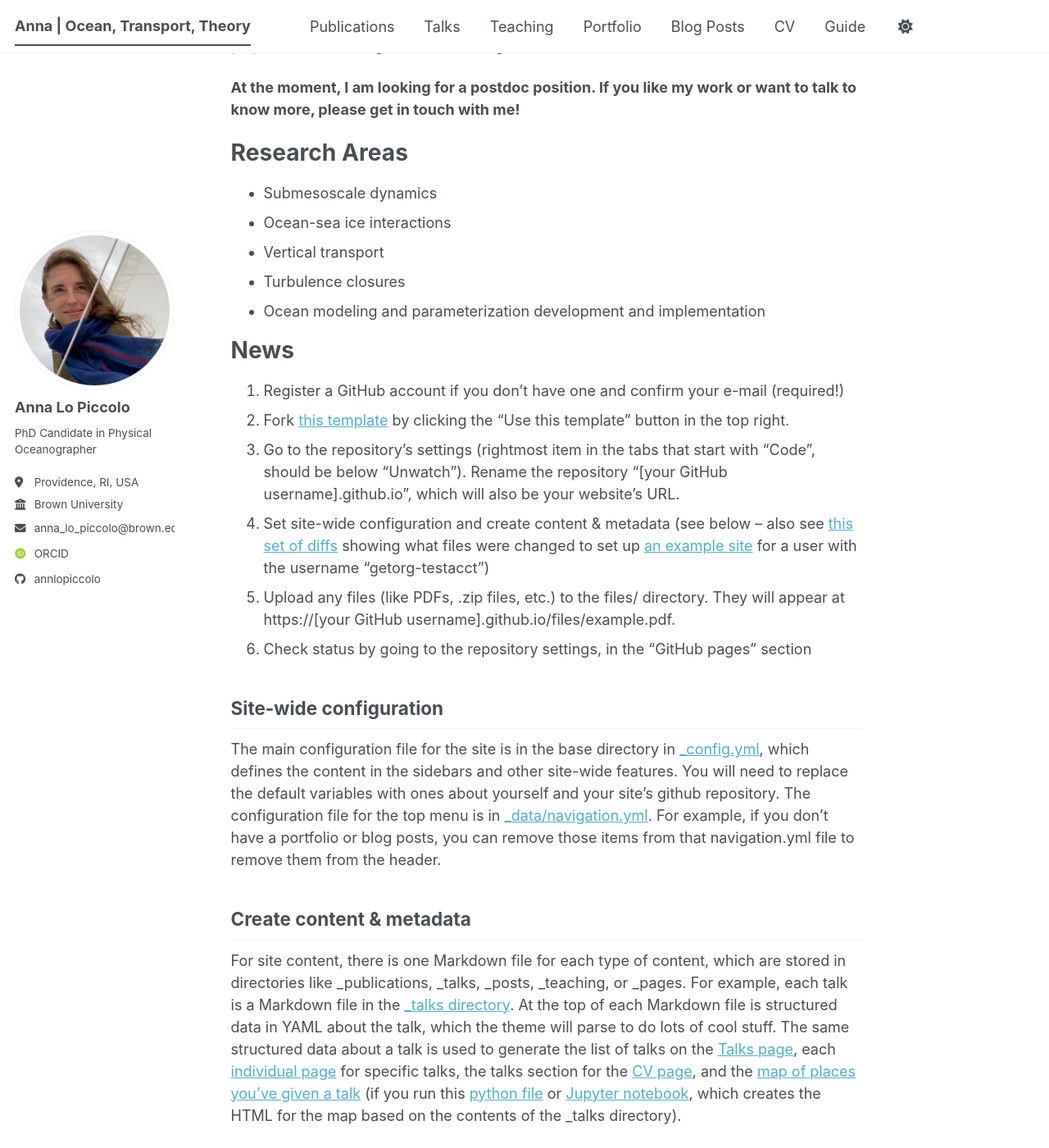
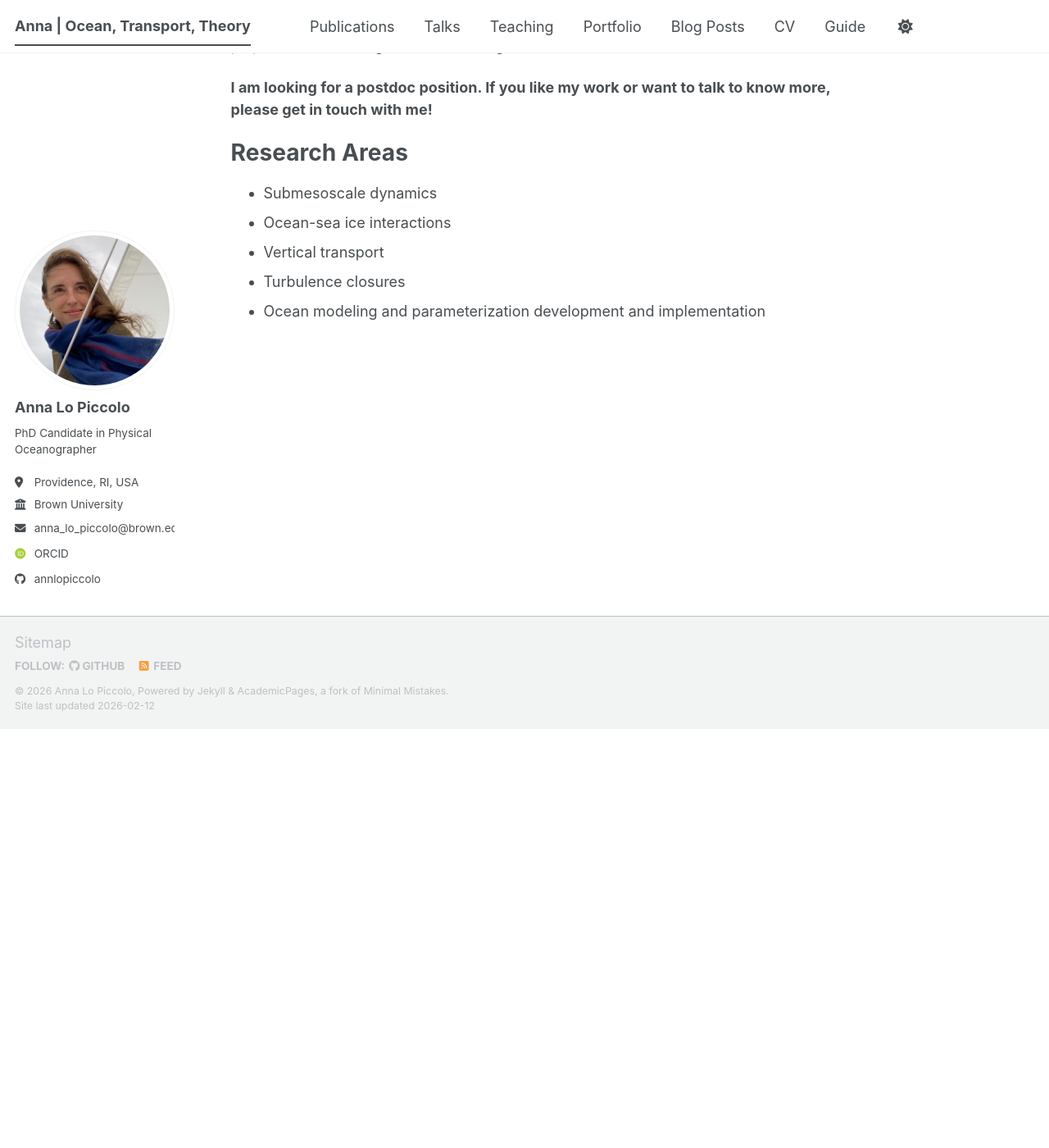
Before and after one commit to annlopiccolo/annlopiccolo.github.io, a Jekyll site: the page built from _pages/about.md, in a window 1280 px wide and 1400 px high, scrolled down 511 px. Shown: the whole window at 82% size. Built offline with Jekyll 4.4.1, drawn with Linux system fonts in a browser that asks for light colours; some web fonts are replaced; a script bundle is joined from its source files by our own code; library files that are not in the unit come from our copies; some of the changed text lies outside the part shown.

Commit message:
Updated text about.md

```diff
--- a/_pages/about.md
+++ b/_pages/about.md
@@ -17,7 +17,7 @@ Hello! My name is Anna, I am a physical oceanographer interested in turbulence p
 
  I love many things in life, from being in contact with nature — hiking, climbing, swimming — and connecting with people, to doing creative work (including science-inspired projects), and reading and overthinking.
 
- **At the moment, I am looking for a postdoc position. If you like my work or want to talk to know more, please get in touch with me!**
+ **I am looking for a postdoc position. If you like my work or want to talk to know more, please get in touch with me!**
 
 Research Areas
 ======
@@ -26,38 +26,3 @@ Research Areas
 - Vertical transport
 - Turbulence closures
 - Ocean modeling and parameterization development and implementation
-
-News
-======
-
-
-1. Register a GitHub account if you don't have one and confirm your e-mail (required!)
-1. Fork [this template](https://github.com/academicpages/academicpages.github.io) by clicking the "Use this template" button in the top right.
-1. Go to the repository's settings (rightmost item in the tabs that start with "Code", should be below "Unwatch"). Rename the repository "[your GitHub username].github.io", which will also be your website's URL.
-1. Set site-wide configuration and create content & metadata (see below -- also see [this set of diffs](https://archive.is/3TPas) showing what files were changed to set up [an example site](https://getorg-testacct.github.io) for a user with the username "getorg-testacct")
-1. Upload any files (like PDFs, .zip files, etc.) to the files/ directory. They will appear at https://[your GitHub username].github.io/files/example.pdf.
-1. Check status by going to the repository settings, in the "GitHub pages" section
-
-Site-wide configuration
-------
-The main configuration file for the site is in the base directory in [_config.yml](https://github.com/academicpages/academicpages.github.io/blob/master/_config.yml), which defines the content in the sidebars and other site-wide features. You will need to replace the default variables with ones about yourself and your site's github repository. The configuration file for the top menu is in [_data/navigation.yml](https://github.com/academicpages/academicpages.github.io/blob/master/_data/navigation.yml). For example, if you don't have a portfolio or blog posts, you can remove those items from that navigation.yml file to remove them from the header.
-
-Create content & metadata
-------
-For site content, there is one Markdown file for each type of content, which are stored in directories like _publications, _talks, _posts, _teaching, or _pages. For example, each talk is a Markdown file in the [_talks directory](https://github.com/academicpages/academicpages.github.io/tree/master/_talks). At the top of each Markdown file is structured data in YAML about the talk, which the theme will parse to do lots of cool stuff. The same structured data about a talk is used to generate the list of talks on the [Talks page](https://academicpages.github.io/talks), each [individual page](https://academicpages.github.io/talks/2012-03-01-talk-1) for specific talks, the talks section for the [CV page](https://academicpages.github.io/cv), and the [map of places you've given a talk](https://academicpages.github.io/talkmap.html) (if you run this [python file](https://github.com/academicpages/academicpages.github.io/blob/master/talkmap.py) or [Jupyter notebook](https://github.com/academicpages/academicpages.github.io/blob/master/talkmap.ipynb), which creates the HTML for the map based on the contents of the _talks directory).
-
-**Markdown generator**
-
-The repository includes [a set of Jupyter notebooks](https://github.com/academicpages/academicpages.github.io/tree/master/markdown_generator
-) that converts a CSV containing structured data about talks or presentations into individual Markdown files that will be properly formatted for the Academic Pages template. The sample CSVs in that directory are the ones I used to create my own personal website at stuartgeiger.com. My usual workflow is that I keep a spreadsheet of my publications and talks, then run the code in these notebooks to generate the Markdown files, then commit and push them to the GitHub repository.
-
-How to edit your site's GitHub repository
-------
-Many people use a git client to create files on their local computer and then push them to GitHub's servers. If you are not familiar with git, you can directly edit these configuration and Markdown files directly in the github.com interface. Navigate to a file (like [this one](https://github.com/academicpages/academicpages.github.io/blob/master/_talks/2012-03-01-talk-1.md) and click the pencil icon in the top right of the content preview (to the right of the "Raw | Blame | History" buttons). You can delete a file by clicking the trashcan icon to the right of the pencil icon. You can also create new files or upload files by navigating to a directory and clicking the "Create new file" or "Upload files" buttons.
-
-Example: editing a Markdown file for a talk
-![Editing a Markdown file for a talk](/images/editing-talk.png)
-
-For more info
-------
-More info about configuring Academic Pages can be found in [the guide](https://academicpages.github.io/markdown/), the [growing wiki](https://github.com/academicpages/academicpages.github.io/wiki), and you can always [ask a question on GitHub](https://github.com/academicpages/academicpages.github.io/discussions). The [guides for the Minimal Mistakes theme](https://mmistakes.github.io/minimal-mistakes/docs/configuration/) (which this theme was forked from) might also be helpful.
```
